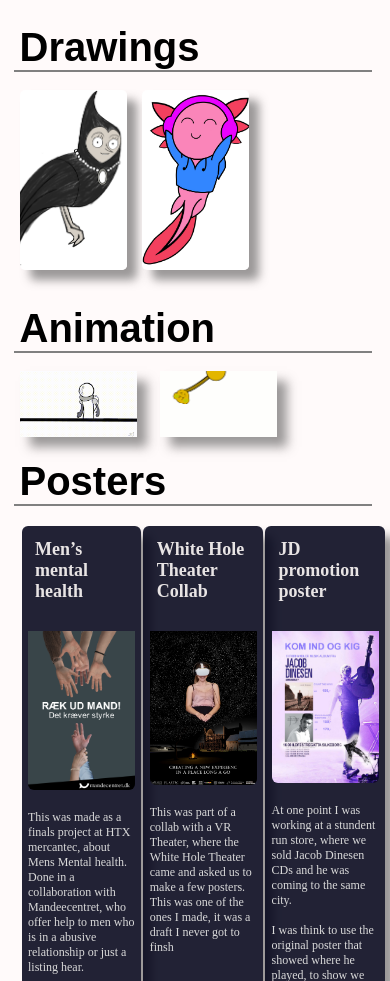
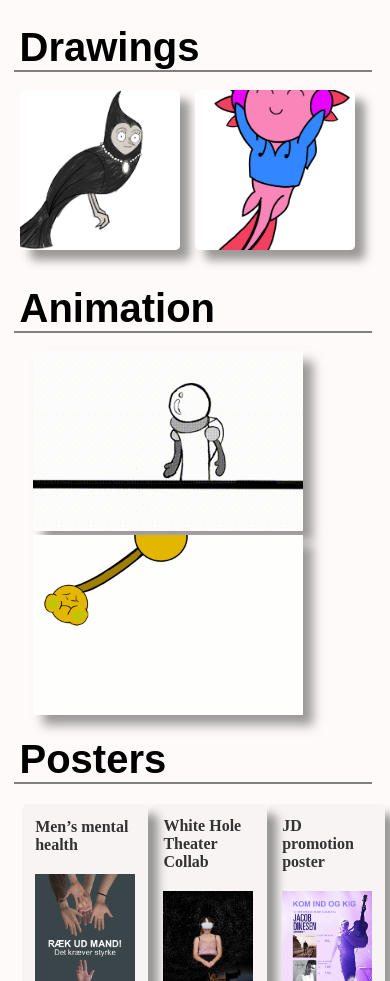
Before and after one commit to jakob4082/Portfolio, a plain HTML site: page Illustration - kunst.html in a window 390 px wide. Shown: the part 119-1100 px from the top of the page. Drawn offline with Linux system fonts and the light colour scheme; a web font is replaced by a local one.

Commit message:
Media qurry make

```diff
--- a/Illustration - kunst.html
+++ b/Illustration - kunst.html
@@ -72,25 +72,28 @@
 <h1 id="poster" style="scroll-margin-top: 150px;">Posters</h1>
 <hr>
 <br>
-	<div class="grid-container">
+<div class="grid-container">
 		<div class="plakater_felter">
-			<div class="item1">Men’s mental health</div>
+			<div class="item1">Men’s mental health
 			<p class="Poster"><img src="img/RÆK UD (Evaluering ver).png" alt="Men’s mental health poster"></p>
 			<p>This was made as a finals project at HTX mercantec, about Mens Mental health. Done in a collaboration with Mandeecentret, who offer help to men who is in a abusive relationship or just a listing hear.<br><br>The poster was design our group, made/edited by me</p>
+			</div>
 		</div>
 
 		<div class="plakater_felter">
-			<p class="item1">White Hole Theater Collab</p>
+			<div class="item1">White Hole Theater Collab
 			<p class="Poster"><img src="img/wtih wole theater (long a go).jpg" alt="Another poster"></p>
-			<p>This was part of a collab with a VR Theater, where the White Hole Theater came and asked us to make a few posters. This was one of the ones I made, it was a draft I never got to finsh</p>
+			<p>This was part of a collab with a VR Theater, where the White Hole Theater came and asked us to make a few posters. <br><br> This was one of the ones I made, it was a draft I never got to finsh</p>
+			</div>
 		</div>
 
 		<div class="plakater_felter">
-			<p class="item1">JD promotion poster</p>
+			<div class="item1">JD promotion poster
 			<p class="Poster"><img src="img/jacob-dinesen V1.jpg" alt="JD kommer til Silkeborg"></p>
 			<p>At one point I was working at a stundent run store, where we sold Jacob Dinesen CDs and he was coming to the same city. <br><br> I was think to use the original poster that showed where he played, to show we where selling them. <br><br> His producer came to vist the store, he said he liked it and was really nice.</p>
+			</div>
 		</div>
-	</div>
+</div>
 <!-- ----footer---- -->
 <br>
 <footer>
--- a/Style-Illustration.css
+++ b/Style-Illustration.css
@@ -132,8 +132,7 @@ hr { /*Under linge deler*/
   gap: 10px; /* Afstand mellem billedet og teksten */
   padding: 10px;
   background-color:rgba(0, 0, 0, 0.022); /* Valgfri baggrundsfarve */
-  box-shadow: 10px 10px 10px rgba(56, 56, 56, 0.5);
-  /* Skyggeeffekt */
+  box-shadow: 10px 10px 10px rgba(56, 56, 56, 0.5); /* Skyggeeffekt */
 }
 
 /* Titel*/
@@ -160,7 +159,7 @@ hr { /*Under linge deler*/
 }
 
 /* ---------ændringer når skærmen er under 700px--------- */
-@media (max-width: 480px){
+@media screen and (max-width: 700px) { /*Når menuen kommer under 700px*/
 	.Gallery{
     margin-inline-start: 5%;
     display: grid;
@@ -169,7 +168,8 @@ hr { /*Under linge deler*/
 
 	.Gallery img{
 	  inline-size: 100%; /* Fyld hele grid-cellen */
-    block-size: 180px; /* Ens højde for alle billeder */
+    block-size: 160px; /* Ens højde for alle billeder */
+    inline-size: 160px;
     object-fit: cover; /* Beskærer billederne til at passe i boksen */
 	}
 
@@ -177,9 +177,22 @@ hr { /*Under linge deler*/
         inline-size: 100%;
       }
 
+/* animation*/
+.grid-animation{
+  margin-inline-start: 5%;
+  inline-size: 160px;
+  grid-template-columns: repeat(3, 1fr);
+  display: grid;
+}
+
+.grid-animation b img{
+  	inline-size: 100%; /* Fyld hele grid-cellen */
+    block-size: 180px; /* Ens højde for alle billeder */
+    inline-size: 270px;
+    object-fit: cover; /* Beskærer billederne til at passe i boksen */
+}
 
 /*Plakater*/
-
 /* plakat gallery */
 .grid-container {
     margin-inline-start: 5%;
@@ -188,11 +201,11 @@ hr { /*Under linge deler*/
 }
 .plakater_felter {
     inline-size: 280px;
-    background: rgba(2, 3, 25, 0.869);
     padding: .4em;
     border-radius: 6px;
-    box-shadow: 10px 10px 10px rgba(56, 56, 56, 0.5);
     margin: 0; /* Add this line */
+      background-color:rgba(0, 0, 0, 0.022); /* Valgfri baggrundsfarve */
+  box-shadow: 10px 10px 10px rgba(56, 56, 56, 0.5); /* Skyggeeffekt */
 }
 
 .plakater_felter .Poster {
@@ -220,16 +233,17 @@ hr { /*Under linge deler*/
 }
 
 .plakater_felter .item1 {
+  font-size: 16px;
     font-weight: 600;
-    color: rgb(232, 228, 228);
+        color: #333;
     padding: 7px;
     margin-block-end: 2%;
 }
 
 .plakater_felter p {
-    color: rgb(218, 218, 218);
+        color: #333;
     font-weight: 400;
-    font-size: 12px;
+    font-size: 14px;
     padding-block-start: 20px;
 }
 
```
Also changed, not shown: Style-Media.css (+20 -0 lines). Lines whose indentation alone changed are shown as unchanged.
